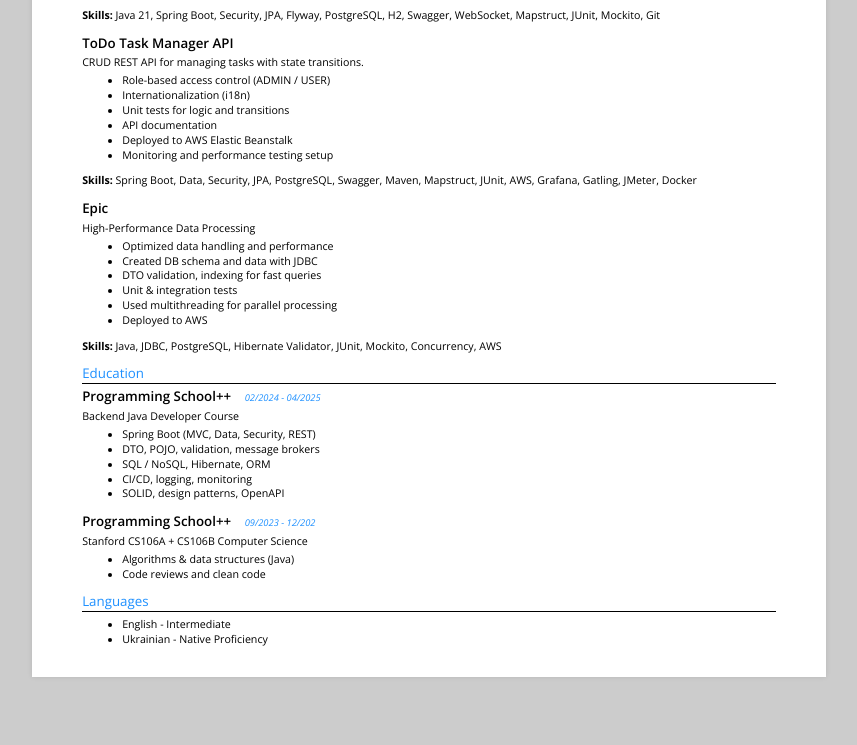
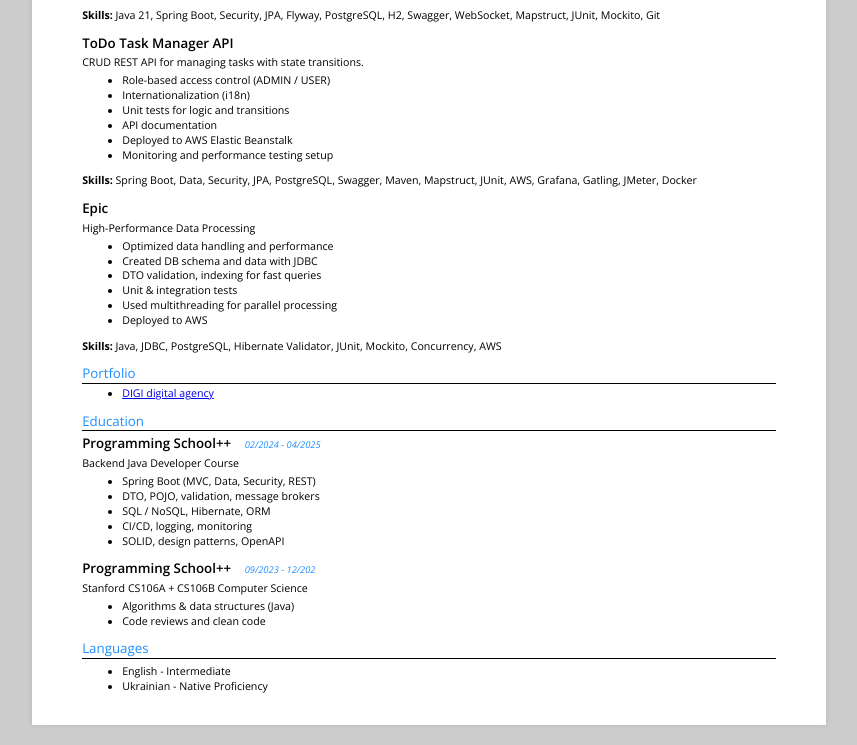
Before and after one commit to KravchenkoMaks/m-web-frontend-basics, a plain HTML site: page level1-1-html-css/cv/index.html in a window 1280 px wide. Shown: the part 548-1293 px from the top of the page, without its empty margins (211-1068 px from the left). Before the commit the page ends 1245 px from the top, so only its background shows below. Drawn offline with nearby package versions, Linux system fonts and the light colour scheme; a web font is replaced by a local one.

Commit message:
add link to portfolio

```diff
--- a/level1-1-html-css/cv/index.html
+++ b/level1-1-html-css/cv/index.html
@@ -100,6 +100,17 @@
     </section>
 
     <section>
+      <h3 class="sec_name">Portfolio</h3>
+      <hr>
+      <ul class="f8" style="margin-top: 2px;">
+        <li>
+          <a href="https://kravchenkomaks.github.io/m-web-frontend-basics/level1-1-html-css/di-gi/">DIGI digital agency</a>
+        </li>
+      </ul>
+
+    </section>
+
+    <section>
       <h3 class="sec_name">Education</h3>
       <hr>
       <h5 class="f10">Programming School++ <span class="fi8" style="margin-left: 10px;">02/2024 - 04/2025</span></h5>
```
Lines whose indentation alone changed are shown as unchanged.
